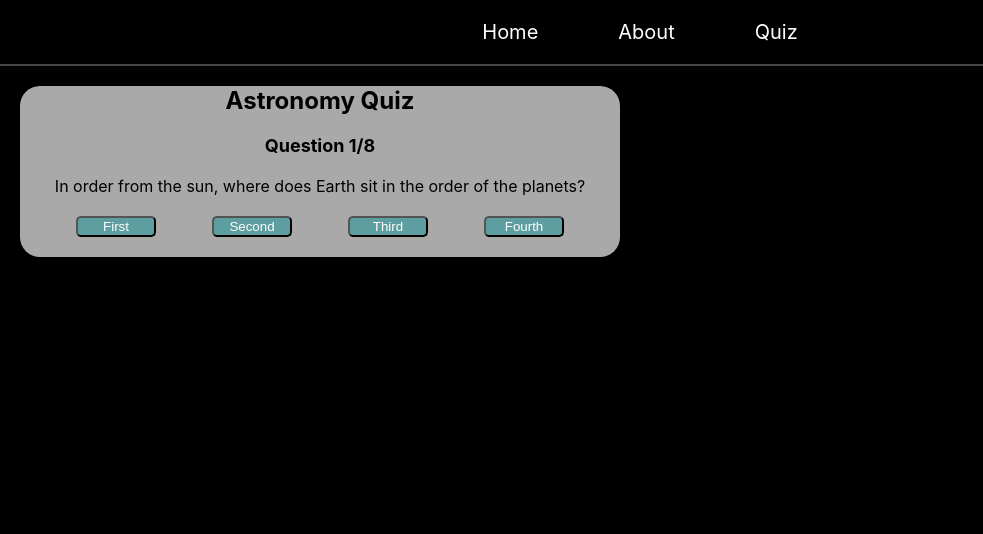
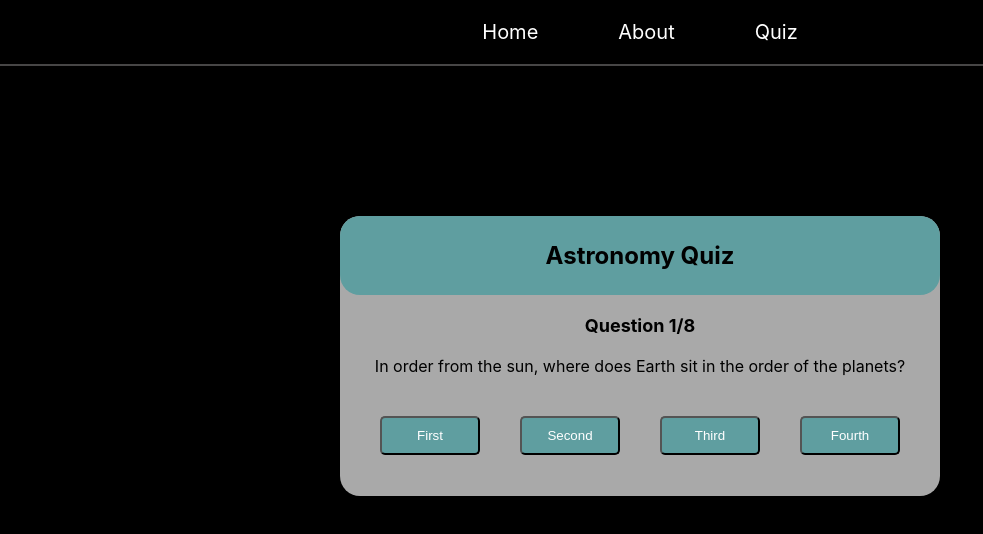
Before and after one commit to jlparson/planetarium_project, a React (Create React App) app in the folder client/: page /Quiz in a window 1280 px wide. Shown: the top 534 px of the page, without its empty margins (0-983 px from the left). Built offline with nearby package versions, Linux system fonts and the light colour scheme.

Commit message:
added reset button

```diff
--- a/client/src/components/Navbar.css
+++ b/client/src/components/Navbar.css
@@ -1,4 +1,4 @@
-a {
+.links > a {
     color:white;
     padding:20px 40px;
     text-decoration:none;
--- a/client/src/components/Navbar.js
+++ b/client/src/components/Navbar.js
@@ -8,6 +8,7 @@ const Navbar = () => {
                 <a href="/">Home</a>
                 <a href="/about">About</a>
                 <a href="/Quiz">Quiz</a>
+
             </div>
         </nav>
     );
--- /dev/null
+++ b/client/src/components/PlanetQuiz.css
@@ -0,0 +1,71 @@
+/* CSS for Quiz section */
+.quiz-container{
+    color: black;
+    display: flex;
+    justify-content: center;
+    padding: 150px;
+  }
+
+  .quiz-section{
+    background-color: darkgray;
+    border-radius: 20px;
+    width: 600px;
+    height: 280px;
+  }
+
+  .quiz-header{
+    background-color: cadetblue;
+    padding: 5px;
+    border-radius: 20px;
+  }
+
+  .question-count{
+    padding-bottom: 20px;
+    padding-top: 20px;
+    font-size: large;
+    font-weight: bolder;
+  }
+
+  .question-text{
+    padding-bottom: 20px;
+  }
+
+  .answer-section{
+    padding-top: 20px;
+    padding-bottom: 20px;
+    display: flex;
+    justify-content: space-evenly;
+  }
+
+  .score-section{
+    padding-top: 50px;
+    font-weight: bold;
+    font-size: larger;
+  }
+
+  a >.reset-button  {
+    background-color: cadetblue;
+    color: white;
+    padding:10px;
+    margin-top:20px;
+    border-radius: 5px;
+    width:100px;
+    cursor: pointer;
+  }
+
+
+  .answer-section button{
+    background-color: cadetblue;
+    color: white;
+    border-radius: 5px;
+    width: 100px;
+    cursor: pointer;
+    padding: 10px;
+  }
+
+  .answer-section button:hover{
+    opacity: 0.5;
+  }
+
+
+  /* End of CSS for Quiz section */
--- a/client/src/components/PlanetQuiz.js
+++ b/client/src/components/PlanetQuiz.js
@@ -1,4 +1,5 @@
 import React, { useState } from 'react';
+import './PlanetQuiz.css'
 
 // Create a Quiz function that contains all quiz questions
 // Use isCorrect to indicate whether answer is true or false
@@ -130,6 +131,14 @@ const PlanetQuiz = () => {
 		}
 	};
 
+    // const handleResetButtonClick = () => {
+    //     PlanetQuiz();
+    // };
+
+    // const handleResetButtonClick = () => {
+    //     PlanetQuiz()
+    // }
+
     return(
         <div className="quiz-section">
             <div className="quiz-header">
@@ -139,8 +148,11 @@ const PlanetQuiz = () => {
             display the final score */}
             {showScore ? (
 				<div className='score-section'>
+                    <div>
                     {/* the score over the number of questions */}
-                    You scored {score} out of {questions.length}
+                    You scored {score} out of {questions.length}!
+                     </div>
+                    <a href="http://localhost:3000/Quiz"><button className="reset-button" >Reset Quiz</button></a>
                 </div>
 			) : (
 				<>
--- a/client/src/containers/PlanatariumContainer.css
+++ b/client/src/containers/PlanatariumContainer.css
@@ -99,46 +99,3 @@ img.neptune{
     transform: rotate(360deg);
   }
 }
-
-
-/* CSS for Quiz section */
-.quiz-container{
-  color: black;
-  width: 600px;
-  padding-left: 20px;
-  padding-bottom: 20px;
-}
-
-.quiz-section{
-  background-color: darkgray;
-  border-radius: 20px;
-}
-
-.question-count{
-  padding-bottom: 5px;
-  font-size: large;
-  font-weight: bolder;
-  padding-bottom: 20px;
-}
-
-.answer-section{
-  padding-top: 20px;
-  padding-bottom: 20px;
-  display: flex;
-  justify-content: space-evenly;
-}
-
-.answer-section button{
-  background-color: cadetblue;
-  color: white;
-  border-radius: 5px;
-  width: 80px;
-  cursor: pointer;
-}
-
-.answer-section button:hover{
-  opacity: 0.5;
-}
-
-
-/* End of CSS for Quiz section */
```
